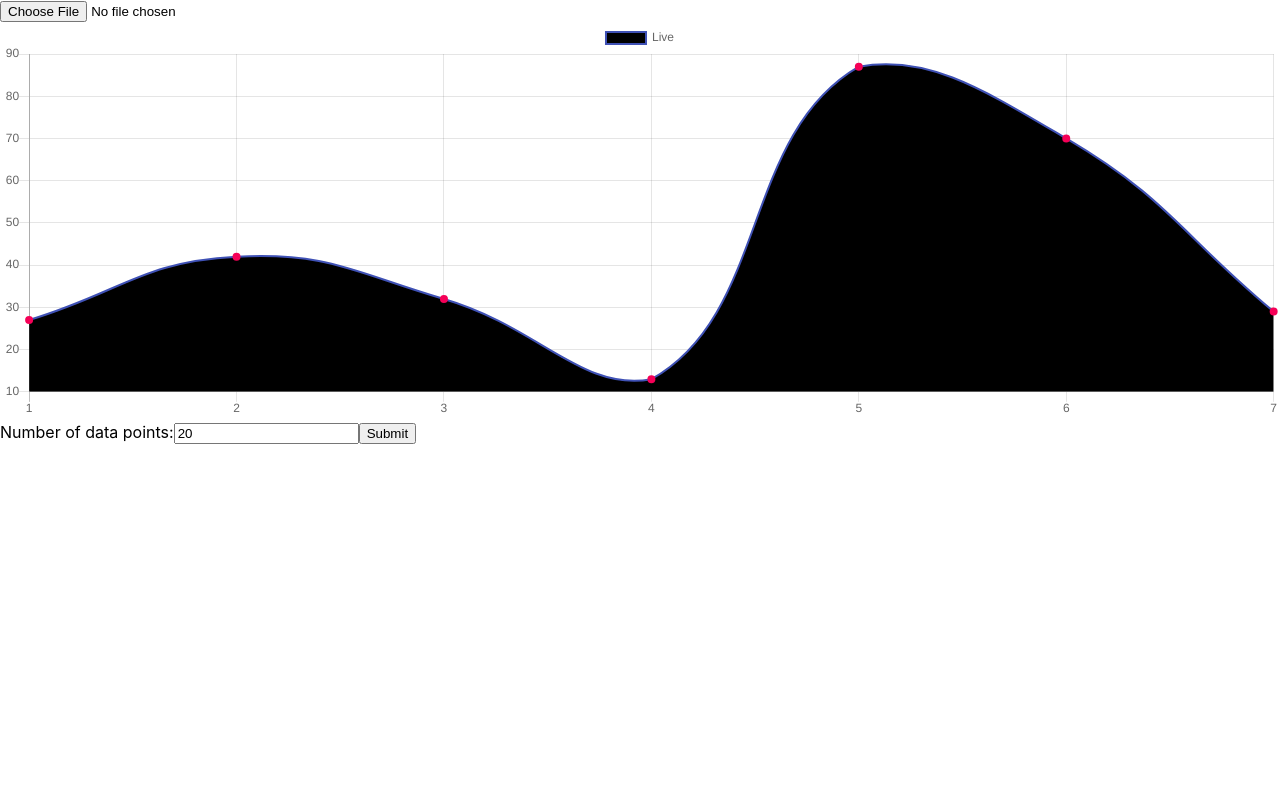
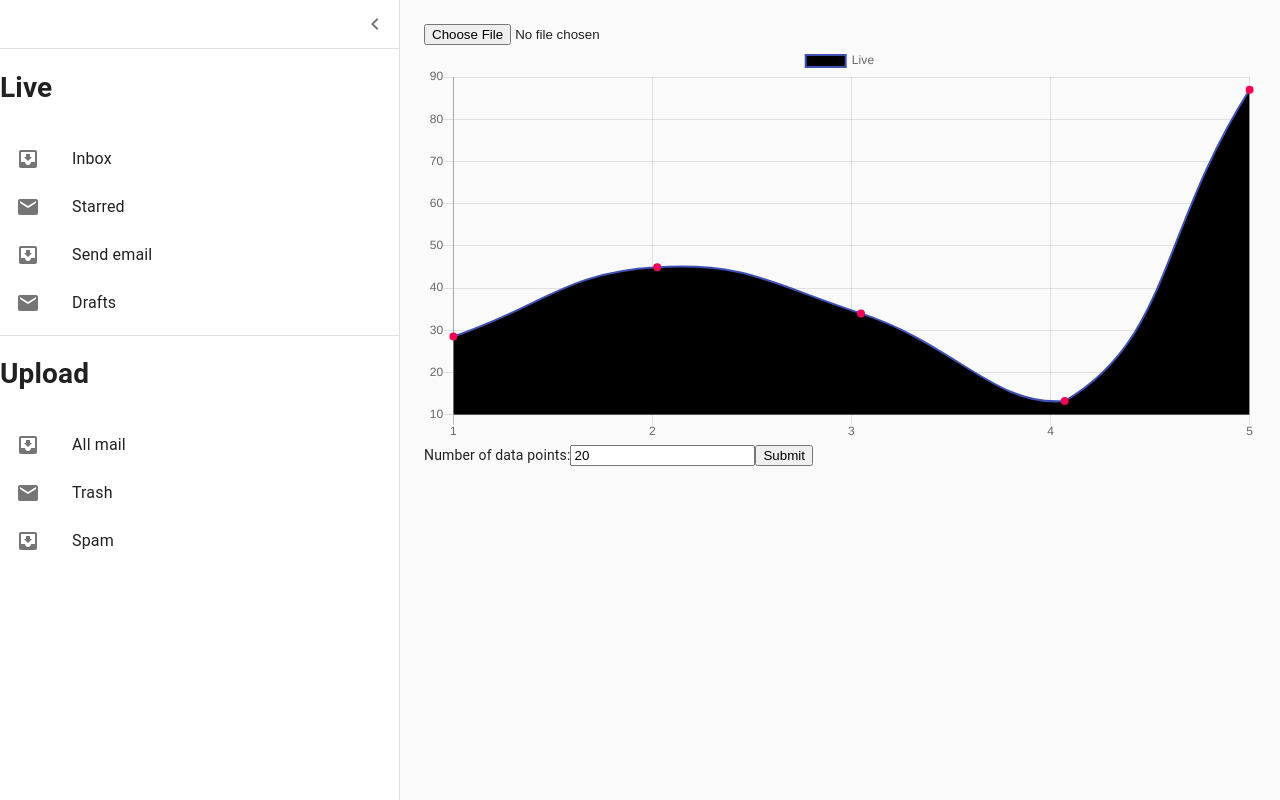
Before and after one commit to NUSTARS/2020-Data-Comm, a React (Create React App) app: page / in a window 1280 px wide. Built offline with nearby package versions, Linux system fonts and the light colour scheme.

Commit message:
starting to experiment with layout

```diff
--- a/package.json
+++ b/package.json
@@ -4,11 +4,13 @@
   "private": true,
   "dependencies": {
     "@material-ui/core": "^4.11.0",
+    "@material-ui/icons": "^4.9.1",
     "@reduxjs/toolkit": "^1.4.0",
     "@testing-library/jest-dom": "^4.2.4",
     "@testing-library/react": "^9.5.0",
     "@testing-library/user-event": "^7.2.1",
     "chart.js": "^2.9.3",
+    "chartjs-plugin-zoom": "^0.7.7",
     "papaparse": "^5.2.0",
     "react": "^16.13.1",
     "react-chartjs-2": "^2.9.0",
--- a/src/App.js
+++ b/src/App.js
@@ -1,5 +1,8 @@
 import React from "react";
 import DataForm from "./ticks";
+// import SplitPane, {Pane} from "react-split-pane";
+import './split-pane.css';
+import MiniDrawer from "./drawer";
 // import Graph from "./graph"
 
 class App extends React.Component {
@@ -7,21 +10,21 @@ class App extends React.Component {
   constructor(props) {
     super(props);
     this.state = {
-      version: 0,
-      flags: 0,
-      size: 0,
-      checksum: 0,
+      version: 444,
+      flags: 3,
+      size: 2,
+      checksum: 4,
       data: {}
     }
   };
 
   // console.log(props.value);
 
-  render() {//
+  render() {
     return (
       <div>
-        {/* <Graph props={DataForm.state.value}/> */}
-        <DataForm />
+        <MiniDrawer/>
+
       </div>
     );
   }
--- /dev/null
+++ b/src/drawer.js
@@ -0,0 +1,171 @@
+import React from "react";
+import clsx from "clsx";
+import { makeStyles, useTheme } from "@material-ui/core/styles";
+import Drawer from "@material-ui/core/Drawer";
+import List from "@material-ui/core/List";
+import CssBaseline from "@material-ui/core/CssBaseline";
+import Divider from "@material-ui/core/Divider";
+import IconButton from "@material-ui/core/IconButton";
+import ChevronLeftIcon from "@material-ui/icons/ChevronLeft";
+import ChevronRightIcon from "@material-ui/icons/ChevronRight";
+import ListItem from "@material-ui/core/ListItem";
+import ListItemIcon from "@material-ui/core/ListItemIcon";
+import ListItemText from "@material-ui/core/ListItemText";
+import InboxIcon from "@material-ui/icons/MoveToInbox";
+import MailIcon from "@material-ui/icons/Mail";
+import DataForm from "./ticks";
+import { Table } from "@material-ui/core";
+
+let drawerWidth = 400;
+
+const useStyles = makeStyles(theme => ({
+  root: {
+    display: "flex"
+  },
+  appBar: {
+    zIndex: theme.zIndex.drawer + 1,
+    transition: theme.transitions.create(["width", "margin"], {
+      easing: theme.transitions.easing.sharp,
+      duration: theme.transitions.duration.leavingScreen
+    })
+  },
+  appBarShift: {
+    marginLeft: drawerWidth,
+    width: `calc(100% - ${drawerWidth}px)`,
+    transition: theme.transitions.create(["width", "margin"], {
+      easing: theme.transitions.easing.sharp,
+      duration: theme.transitions.duration.enteringScreen
+    })
+  },
+  // menuButton: {
+  //   marginRight: 36
+  // },
+  hide: {
+    display: "none"
+  },
+  drawer: {
+    width: drawerWidth,
+    flexShrink: 0,
+    whiteSpace: "nowrap"
+  },
+  drawerOpen: {
+    width: drawerWidth,
+    transition: theme.transitions.create("width", {
+      easing: theme.transitions.easing.sharp,
+      duration: theme.transitions.duration.enteringScreen
+    })
+  },
+  drawerClose: {
+    transition: theme.transitions.create("width", {
+      easing: theme.transitions.easing.sharp,
+      duration: theme.transitions.duration.leavingScreen
+    }),
+    overflowX: "hidden",
+    width: theme.spacing(5),
+    // [theme.breakpoints.up("lg")]: {
+    //   width: theme.spacing(8) + 1,
+    // },
+    // backgroundColor: "gray"
+    // backgroundColor: "black"
+  },
+  toolbar: {
+    display: "flex",
+    alignItems: "center",
+    justifyContent: "flex-end",
+    padding: theme.spacing(0, 0,0,0),
+    // necessary for content to be below app bar
+    // ...theme.mixins.toolbar
+  },
+  content: {
+    flexGrow: 1,
+    padding: theme.spacing(3),
+    whiteSpace:"nowrap",
+    width: "100%"
+  }
+}));
+
+export default function MiniDrawer() {
+  const classes = useStyles();
+  const theme = useTheme();
+  const [open, setOpen] = React.useState(true);
+
+  const handleDrawerOpen = () => {
+    setOpen(true);
+    drawerWidth = 240;
+  };
+
+  const handleDrawerClose = () => {
+    if (!open) {
+      handleDrawerOpen();
+    } else {
+      setOpen(false);
+    }
+    // drawerWidth = 100;
+  };
+
+  return (
+    <div className={classes.root}>
+      <CssBaseline />
+
+      <Drawer
+        variant="permanent"
+        className={clsx(classes.drawer, {
+          [classes.drawerOpen]: open,
+          [classes.drawerClose]: !open
+        })}
+        classes={{
+          paper: clsx({
+            [classes.drawerOpen]: open,
+            [classes.drawerClose]: !open
+          })
+        }}
+      >
+        <div className={classes.toolbar}>
+          <IconButton onClick={handleDrawerClose}>
+            {open === false ? (
+              <ChevronRightIcon/>
+            ) : (
+              <ChevronLeftIcon />
+            )}
+          </IconButton>
+        </div>
+        <Divider />
+        {open === true ? (
+          <div>
+            <h1>Live</h1>
+            <List>
+              {["Inbox", "Starred", "Send email", "Drafts"].map(
+                (text, index) => (
+                  <ListItem button key={text}>
+                    <ListItemIcon>
+                      {index % 2 === 0 ? <InboxIcon /> : <MailIcon />}
+                    </ListItemIcon>
+                    <ListItemText primary={text} />
+                  </ListItem>
+                )
+              )}
+            </List>
+            <Divider />
+            <h1>Upload</h1>
+            <List>
+              {["All mail", "Trash", "Spam"].map((text, index) => (
+                <ListItem button key={text}>
+                  <ListItemIcon>
+                    {index % 2 === 0 ? <InboxIcon /> : <MailIcon />}
+                  </ListItemIcon>
+                  <ListItemText primary={text} />
+                </ListItem>
+              ))}
+            </List>
+          </div>
+        ) : (
+          <div />
+        )}
+      </Drawer>
+      <main className={classes.content}>
+        {/* <div className={classes.toolbar} /> */}
+        <DataForm style={{width:"10px"}}/>
+      </main>
+    </div>
+  );
+}
--- a/src/graph.js
+++ b/src/graph.js
@@ -5,7 +5,9 @@ import Chart from "./chart";
 
 const styles = theme => ({
   "chart-container": {
-    height: 400
+    height: 400,
+    // width: 900,
+    overflow: "hidden"
   }
 });
 
@@ -77,17 +79,25 @@ class Graph extends React.Component {
       this.setState({meta: newMeta})
 
       const oldDataSet = this.state.lineChartData.datasets[0];
-      const newDataSet = { ...oldDataSet };
+      let newDataSet = { ...oldDataSet };
       newDataSet.data.push(newNum);
-      if (newDataSet.data.length > this.state.meta.ticks) {
+      if (this.state.meta.ticks !== this.props.ticks) {
+        newDataSet.data = newDataSet.data.slice(this.state.meta.ticks > this.state.meta.lab.length ? -this.state.meta.lab.length : -this.state.meta.ticks)
+      }
+      else if (newDataSet.data.length > this.state.meta.ticks) {
         newDataSet.data.shift();
       }
+
+      const possLabs = this.state.meta.lab;
 
       const newChartData = {
         ...this.state.lineChartData,
         datasets: [newDataSet],
-        labels: this.state.meta.lab.slice(this.state.meta.ticks > this.state.meta.lab.length ? -this.state.meta.lab.length : -this.state.meta.ticks)
+        labels: possLabs.slice(this.state.meta.ticks > this.state.meta.lab.length ? -this.state.meta.lab.length : -this.state.meta.ticks)
+
       };
+      // console.log(possLabs.slice(this.state.meta.ticks > this.state.meta.lab.length ? -this.state.meta.lab.length : -this.state.meta.ticks))
+      // console.log(newDataSet.data);
       this.setState({ lineChartData: newChartData });
     }
 
--- /dev/null
+++ b/src/split-pane.css
@@ -0,0 +1,85 @@
+.Resizer {
+  background: #000;
+  opacity: 0.5;
+  z-index: 1;
+  -moz-box-sizing: border-box;
+  -webkit-box-sizing: border-box;
+  box-sizing: border-box;
+  /* -moz-background-clip: padding;
+  -webkit-background-clip: padding; */
+  /* background-clip: padding-box; */
+}
+
+.Resizer:hover {
+  -webkit-transition: all 2s ease;
+  transition: all 2s ease;
+}
+
+.Resizer.horizontal {
+  height: 3px;
+  margin: -5px 0;
+  border-top: 1px solid rgba(255, 255, 255, 0);
+  border-bottom: 1px solid rgba(255, 255, 255, 0);
+  cursor: row-resize;
+  width: 100%;
+}
+
+.Resizer.horizontal:hover {
+  border-top: 2px solid rgba(0, 0, 0, 0.5);
+  border-bottom: 2px solid rgba(0, 0, 0, 0.5);
+}
+
+.Resizer.vertical {
+  width: 3px;
+  margin: 0 2px 0 2px;
+  border-left: 1px solid rgba(255, 255, 255, 0);
+  border-right: 1px solid rgba(255, 255, 255, 0);
+  cursor: col-resize;
+}
+
+/* .Resizer.vertical:hover {
+  border-left: 5px solid rgba(0, 0, 0, 0.5);
+  border-right: 5px solid rgba(0, 0, 0, 0.5);
+} */
+.Resizer.disabled {
+cursor: not-allowed;
+}
+.Resizer.disabled:hover {
+border-color: transparent;
+}
+
+.split {
+  overflow-y: auto;
+  overflow-x: hidden;
+}
+
+.Pane1 {
+  display: flex;
+  min-width: 0;
+  overflow: hidden;
+}
+
+.Pane2 {
+  display: flex;
+  min-width: 0;
+}
+
+div.SplitPane.soloPane1.vertical > .Pane,
+div.SplitPane.soloPane2.vertical > .Pane {
+    width: 0px !important;
+}
+
+div.SplitPane.soloPane1.vertical > .Pane,
+div.SplitPane.soloPane2.vertical > .Pane {
+    width: 100% !important;
+}
+
+div.SplitPane.soloPane1.horizontal > .Pane,
+div.SplitPane.soloPane2.horizontal > .Pane {
+    height: 0px !important;
+}
+
+div.SplitPane.soloPane1.horizontal > .Pane,
+div.SplitPane.soloPane2.horizontal > .Pane {
+    height: 100% !important;
+}
```
Also changed, not shown: src/App.css (line endings or trailing spaces), 1 other file (tests, documents, lock files or other folders).
